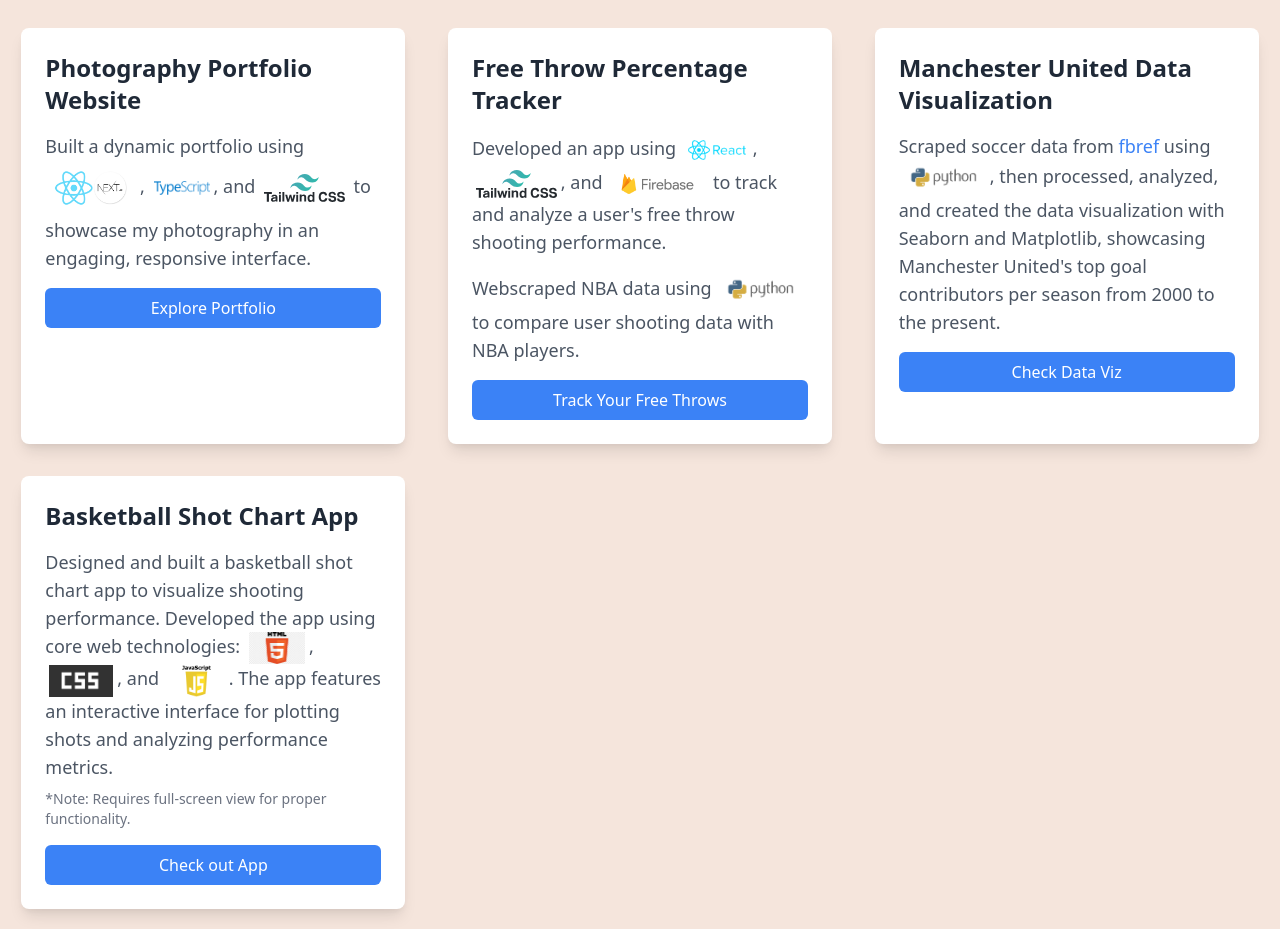
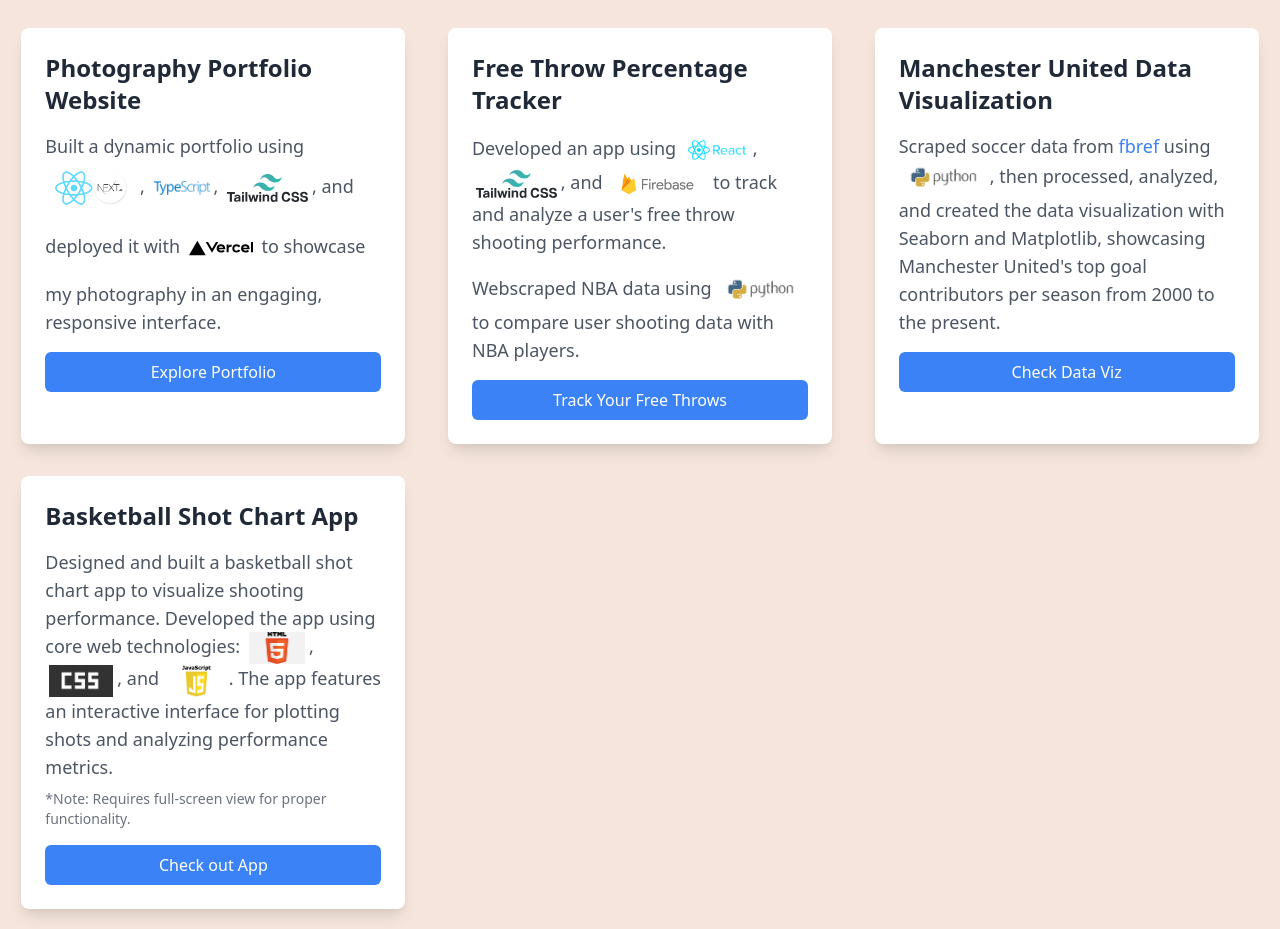
Before and after one commit to arnie12a/arnie12a.github.io, a plain HTML site: page index.html in a window 1280 px wide. Shown: the part 2340-3269 px from the top of the page. Drawn offline with nearby package versions, Linux system fonts and the light colour scheme; files whose address does not match are found by name.

Commit message:
added vercel

```diff
--- a/index.html
+++ b/index.html
@@ -165,12 +165,15 @@
                         Built a dynamic portfolio using
                         <img src="./images/nextjsreact.png" alt="Next.js" class="inline h-10 mx-1 align-middle" />,
                         <img src="./images/typescript.png" alt="TypeScript" class="inline h-14 mx-1 align-middle" />,
-                        and <img src="./images/tailwindcss.svg" alt="Tailwind CSS" class="inline h-7 mx-1 align-middle" />
+                        <img src="./images/tailwindcss.svg" alt="Tailwind CSS" class="inline h-7 mx-1 align-middle" />,
+                        and deployed it with
+                        <img src="./images/vercel.svg" alt="Vercel" class="inline h-16 mx-1 align-middle" />
                         to showcase my photography in an engaging, responsive interface.
                     </p>
                     <a href="https://arnavkarnikphotos.com/" target="_blank" class="block w-full bg-blue-500 hover:bg-blue-600 text-white text-center font-medium py-2 rounded-md transition">Explore Portfolio</a>
                 </div>
             </div>
+
 
             <!-- Project 2 -->
             <div class="max-w-sm w-full bg-white rounded-lg shadow-lg transform transition duration-300 hover:scale-105">
```
Also changed, not shown: images/vercel.svg (added).
